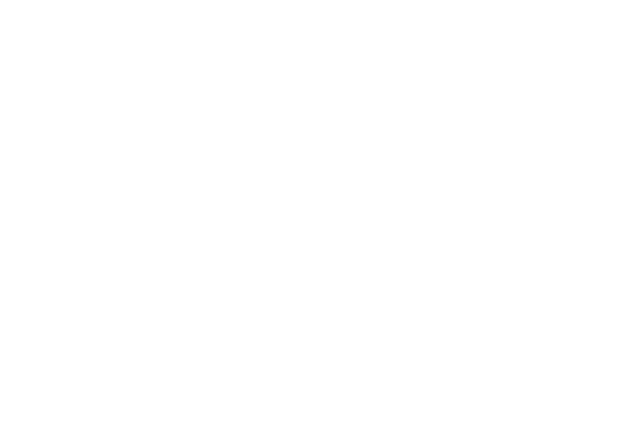
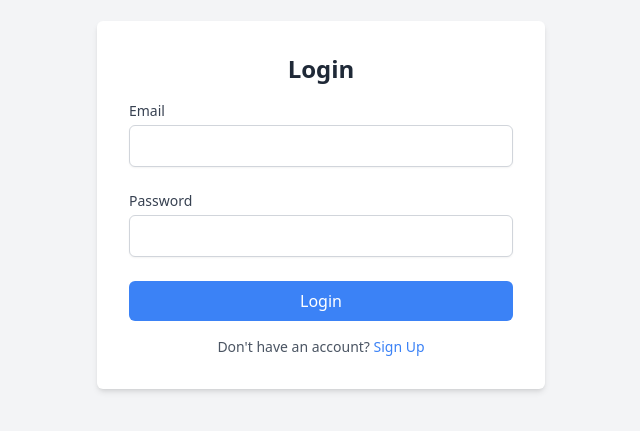
Before and after one commit to yujin-zero/FlowCollab, a React (Create React App) app in the folder frontend/: page /login in a window 1280 px wide. Before the commit this address had no page. Shown: the part 195-626 px from the top of the page, without its empty margins (319-959 px from the left). Built offline with nearby package versions, Linux system fonts and the light colour scheme.

Commit message:
feat: 로그인 화면 추가

```diff
--- a/frontend/src/App.js
+++ b/frontend/src/App.js
@@ -4,6 +4,7 @@
 import NewProjectPage from "./pages/NewProjectPage";
 import ProjectDetailPage from "./pages/ProjectDetailPage";
 import LandingPage from "./pages/LandingPage";
+import LoginPage from "./pages/LoginPage";
 
 function App() {
   return (
@@ -14,6 +15,7 @@
         <Route path="/main" element={<MainPage />} />
         <Route path="/new-project" element={<NewProjectPage />} />
         <Route path="/project/:id" element={<ProjectDetailPage />} />
+        <Route path="/login" element={<LoginPage />} />
       </Routes>
     </Router>
   );
--- /dev/null
+++ b/frontend/src/pages/LoginPage.js
@@ -0,0 +1,62 @@
+import React from "react";
+
+function LoginPage() {
+  return (
+    <div className="min-h-screen flex flex-col justify-center items-center bg-gray-100">
+      <div className="w-full max-w-md bg-white p-8 rounded-md shadow-md">
+        <h2 className="text-2xl font-bold text-gray-800 mb-4 text-center">
+          Login
+        </h2>
+        <form className="space-y-6">
+          <div>
+            <label
+              htmlFor="email"
+              className="block text-sm font-medium text-gray-700"
+            >
+              Email
+            </label>
+            <input
+              type="email"
+              id="email"
+              name="email"
+              required
+              className="mt-1 block w-full px-4 py-2 border border-gray-300 rounded-md shadow-sm focus:ring-blue-500 focus:border-blue-500"
+            />
+          </div>
+          <div>
+            <label
+              htmlFor="password"
+              className="block text-sm font-medium text-gray-700"
+            >
+              Password
+            </label>
+            <input
+              type="password"
+              id="password"
+              name="password"
+              required
+              className="mt-1 block w-full px-4 py-2 border border-gray-300 rounded-md shadow-sm focus:ring-blue-500 focus:border-blue-500"
+            />
+          </div>
+          <button
+            type="submit"
+            className="w-full py-2 px-4 bg-blue-500 text-white rounded-md hover:bg-blue-600"
+          >
+            Login
+          </button>
+        </form>
+        <p className="text-sm text-gray-600 text-center mt-4">
+          Don't have an account?{" "}
+          <a
+            href="/signup"
+            className="text-blue-500 hover:underline"
+          >
+            Sign Up
+          </a>
+        </p>
+      </div>
+    </div>
+  );
+}
+
+export default LoginPage;
```
